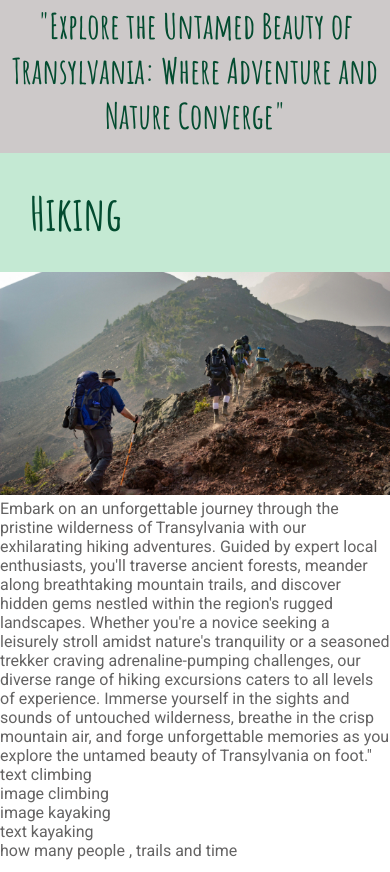
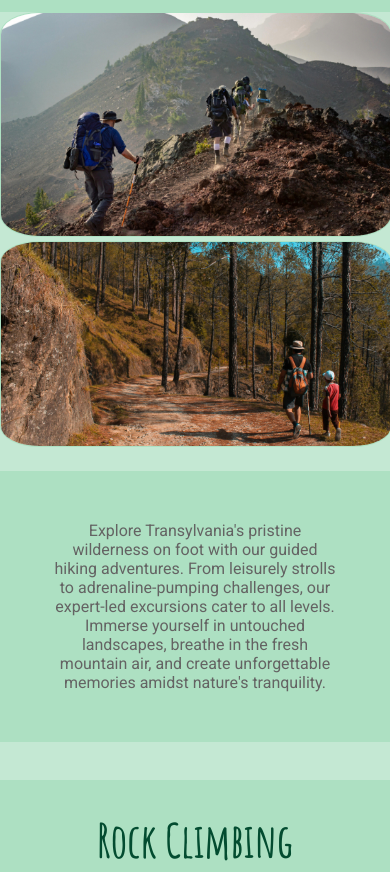
Before and after one commit to RobMaty/project-1-wild-transylvania-escapes, a plain HTML site: page index.html in a window 390 px wide. Shown: the part 682-1554 px from the top of the page. Drawn offline with Linux system fonts and the light colour scheme.

Commit message:
sports section and images added

```diff
--- a/css/style.css
+++ b/css/style.css
@@ -9,6 +9,7 @@
 body {
     font-family: "Roboto" , sans-serif;
     color: #646363;
+    background-color: hsla(145, 45%, 74%, 0.611);
 }
 
 /*----------------------------------------Header*/
@@ -64,24 +65,21 @@ nav ul {
 }
 
 /*----------------------------------------Hero Image*/
-
 #hero-image {
-    height: 600px;
+    background-color: hsla(145, 45%, 74%, 0.611);
+    margin-bottom: -4px;
+}
+#hero-image img {
     width: 100%;
-    background: url("../images/hiking.jpg") no-repeat center center;
-    animation-name: hero-zooming;
-    animation-duration: 5s;
-    animation-fill-mode: forwards;
 }
 
-#hero-outer {
-    height: 600px;
-    width: 100%;
-    padding-top: 70px;
-}
+@media screen and (max-width: 1024px) {
+    #hero-image img {width: 100%; height: 50%;}
+  }
+
 
 @media screen and (max-width: 480px) {
-    #hero-image {width: 100%;}
+    #hero-image img {width: 100%; height: 50%;}
   }
 
 /*----------------------------------------Activities section*/
@@ -99,9 +97,10 @@ nav ul {
     font-size: 35px;
 }
 
-/*----------------------------------------Hiking section*/
+/*----------------------------------------Hiking section images*/
 
-.activities {
+.header-sport {
+    text-align: center;
     font-family: "Amatic SC" , sans-serif;
     font-size: 40px;
     padding: 30px;
@@ -109,11 +108,38 @@ nav ul {
     background-color: hsla(145, 45%, 74%, 0.611);
 }
 
-.sport-image {
-    padding-left: 20px;
+.sport-image-1 {
+    float: inline-start;
+    padding: 70px 150px 70px 100px;
 }
 
-@media screen and (max-width: 480px) {
-    .sport-image img {width: 100%;}
-    .sport-image{padding: 0;}
-  }
+.sport-image-2 {
+    padding: 70px 0 70px 60px;
+}
+
+.sport-image-1 img{
+    border: 1px solid hsla(145, 45%, 74%, 0.611);
+    border-radius: 10%;
+}
+
+.sport-image-2 img{
+    border: 1px solid hsla(145, 45%, 74%, 0.611);
+    border-radius: 10%;
+}
+
+
+ @media screen and (max-width: 500px) {
+    .sport-image-1 img {width: 100%;}
+    .sport-image-1 {padding:0;}
+    .sport-image-2 img {width: 100%;}
+    .sport-image-2 {padding: 0 0 20px 0;}
+}
+
+/*----------------------------------------Hiking section text*/
+
+.sports-msg {
+    font-weight: 400;
+    text-align: center;
+    padding: 50px;
+    background-color: hsla(145, 45%, 74%, 0.611);
+}
--- a/index.html
+++ b/index.html
@@ -35,8 +35,9 @@
         </nav>
     </header>
 <!-- Hero Image section -->
-<section id="hero-outer">
+<section>
     <div id="hero-image">
+        <img src="images/hiking.jpg">
     </div>
 </secion>
 <!-- Sports section -->
@@ -48,40 +49,87 @@
     </div>
     <div>
         <!--Hiking section-->
-        <div >
-            <div class="activities" >
+        <div>
+            <div class="sport-div">
+                <div class="header-sport" >
                     <h3>
                         Hiking
                     </h3>
                 </div>
-            <div class="sport-image">
-                <img src="images/group-hiking.jpg">
+                <div class="sport-images">
+                    <div class="sport-image-1">
+                        <img src="images/group-hiking.jpg" alt="group of people hiking on a mountain">
+                    </div>
+                    <div class="sport-image-2">
+                        <img src="images/forest-hiking.jpg" alt="people hiking in the forest">
+                    </div>
                 </div>
             </div>
             <div class="sports-msg">
                 <p>
-             Embark on an unforgettable journey through the pristine wilderness of Transylvania with our exhilarating
-             hiking adventures. Guided by expert local enthusiasts, you'll traverse ancient forests, meander along
-             breathtaking mountain trails, and discover hidden gems nestled within the region's rugged landscapes.
-             Whether you're a novice seeking a leisurely stroll amidst nature's tranquility or a seasoned trekker craving
-             adrenaline-pumping challenges, our diverse range of hiking excursions caters to all levels of experience.
-             Immerse yourself in the sights and sounds of untouched wilderness, breathe in the crisp mountain air,
-             and forge unforgettable memories as you explore the untamed beauty of Transylvania on foot."
+                    Explore Transylvania's pristine wilderness on foot with our guided hiking adventures.
+                    From leisurely strolls to adrenaline-pumping challenges, our expert-led excursions cater to all levels.
+                    Immerse yourself in untouched landscapes, breathe in the fresh mountain air, and create unforgettable memories
+                    amidst nature's tranquility.
                 </p>
             </div>
+        </div>
+        <br>
+        <br>
         <!--Climbing section-->
         <div>
-            text climbing
+            <div class="sport-div">
+                <div class="header-sport" >
+                    <h3>
+                        Rock Climbing
+                    </h3>
                 </div>
-        <div>
-            image climbing
+                <div class="sport-images">
+                    <div class="sport-image-1">
+                        <img src="images/climbing-group.jpg" alt="group of people rock climbing">
                     </div>
+                    <div class="sport-image-2">
+                        <img src="images/rock-climber.jpg" alt="person rock climbing a mountain">
+                    </div>
+                </div>
+            </div>
+            <div class="sports-msg">
+                <p>
+                    Conquer Transylvania's rugged terrain with our thrilling rock climbing expeditions.
+                    Led by experienced guides, you'll scale towering cliffs and push your limits against
+                    nature's obstacles. Whether you're a beginner or seasoned climber, our diverse routes offer
+                    unforgettable challenges and panoramic views. Embark on an exhilarating journey and discover
+                    the raw beauty of Transylvania's rock formations.
+                </p>
+            </div>
+        </div>
+        <br>
+        <br>
         <!--Kayaking section-->
         <div>
-            image kayaking
+            <div class="sport-div">
+                <div class="header-sport" >
+                    <h3>
+                        Kayaking
+                    </h3>
                 </div>
-        <div>
-            text kayaking
+                <div class="sport-images">
+                    <div class="sport-image-1">
+                        <img src="images/kayak-river.jpg" alt="group of people kayaking on a river">
+                    </div>
+                    <div class="sport-image-2">
+                        <img src="images/kayak-lake.jpg" alt="group of people kayaking on a lake">
+                    </div>
+                </div>
+            </div>
+            <div class="sports-msg">
+                <p>
+                    Embark on a thrilling kayaking adventure in Transylvania's pristine waters with Wild Transylvania Escapes.
+                    Our guided tours offer a perfect blend of excitement and tranquility, paddling through picturesque rivers
+                    and tranquil lakes. Led by expert guides, all skill levels are welcome to explore hidden coves, encounter
+                    wildlife, and immerse in the region's natural beauty. Join us for an unforgettable journey on the water.
+                </p>
+            </div>
         </div>
     </div>
 </section>
```
Also changed, not shown: images/climbing-group.jpg (added), images/forest-hiking.jpg (added), images/kayak-lake.jpg (added), images/kayak-river.jpg (added), images/rock-climber.jpg (added). Lines whose indentation alone changed are shown as unchanged.
